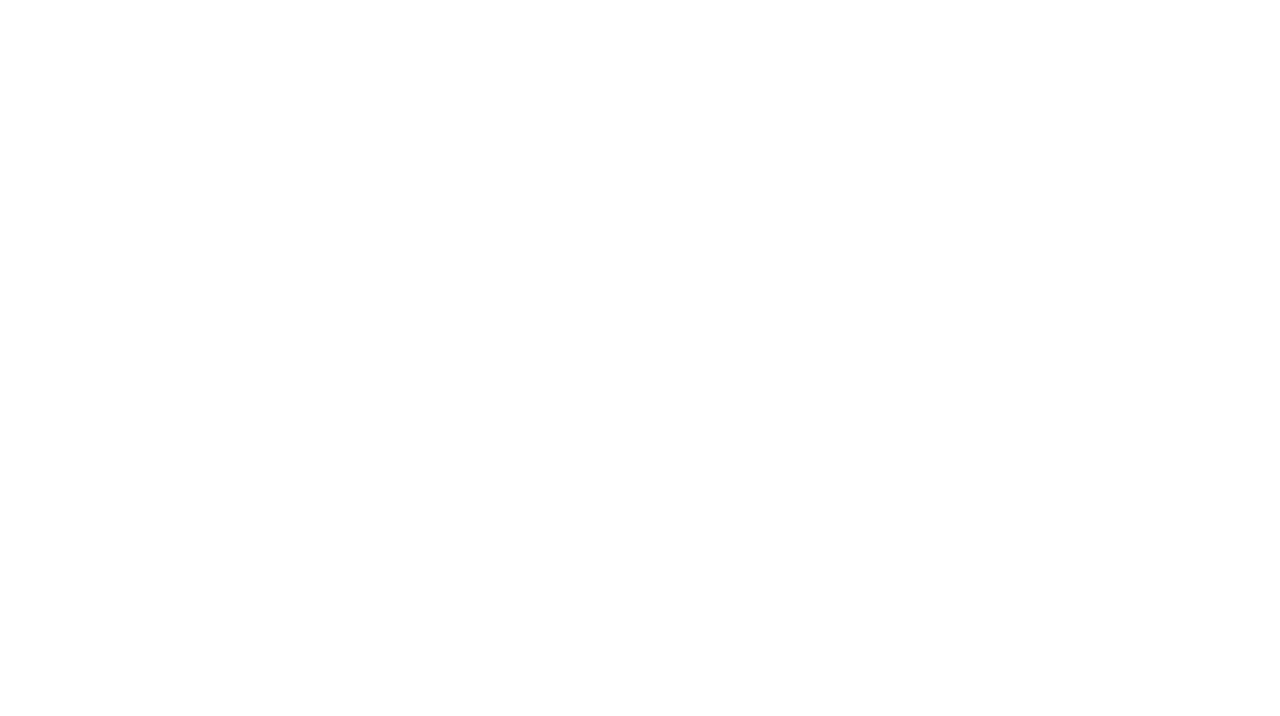
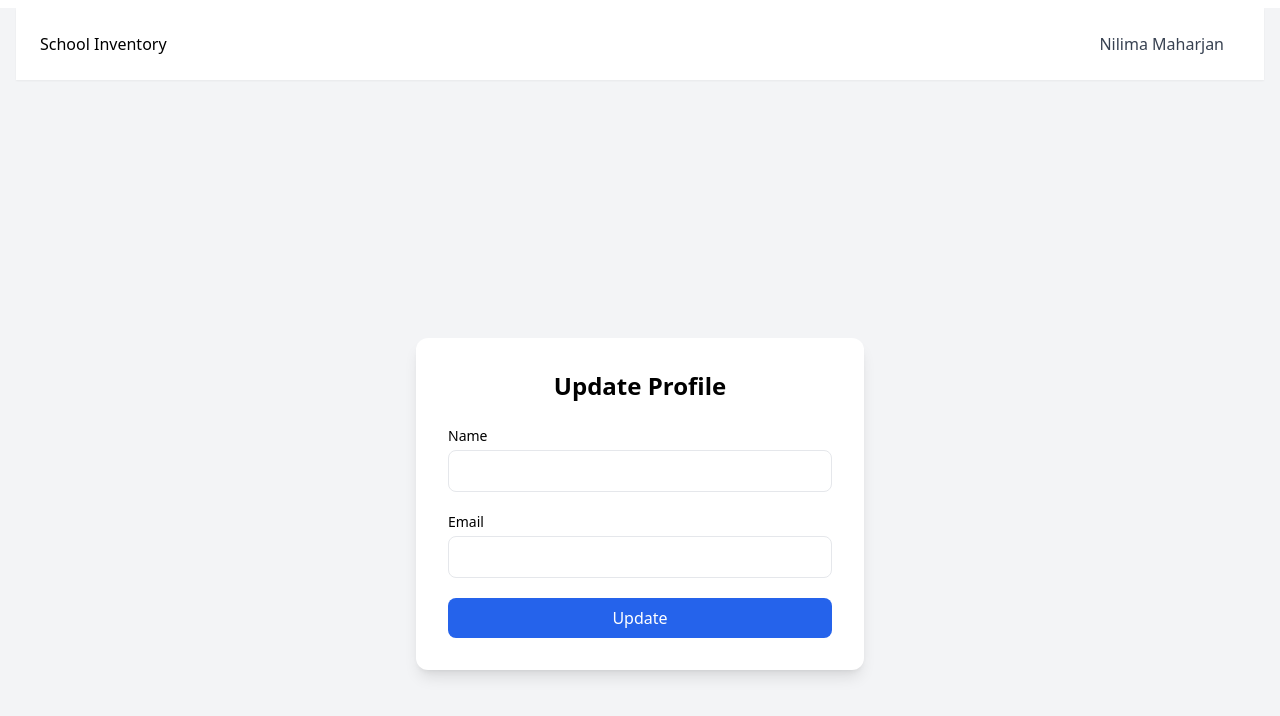
Before and after one commit to Rabn10/school-inventory-frontend, a React (Create React App) app: page /profile in a window 1280 px wide. Before the commit this address had no page. Shown: the top 716 px of the page. Built offline with nearby package versions, Linux system fonts and the light colour scheme; sample sign-in values are in the browser's storage; the HTML template or start-up script is replaced by a standard one.

Commit message:
UI design for user settings

```diff
--- a/package.json
+++ b/package.json
@@ -17,10 +17,10 @@
     "axios": "^1.10.0",
     "react": "^19.1.0",
     "react-dom": "^19.1.0",
+    "react-icons": "^5.5.0",
     "react-router-dom": "^7.6.2",
     "react-scripts": "5.0.1",
     "react-toastify": "^11.0.5",
-    "typescript": "^4.9.5",
     "web-vitals": "^2.1.4"
   },
   "scripts": {
@@ -49,6 +49,8 @@
   },
   "devDependencies": {
     "@types/react-router-dom": "^5.3.3",
-    "tailwindcss": "^3.4.17"
+    "sass": "^1.89.2",
+    "tailwindcss": "^3.4.17",
+    "typescript": "^5.8.3"
   }
 }
--- a/src/App.css
+++ b/src/App.css
@@ -32,6 +32,7 @@
   from {
     transform: rotate(0deg);
   }
+
   to {
     transform: rotate(360deg);
   }
--- a/src/App.tsx
+++ b/src/App.tsx
@@ -6,8 +6,16 @@ import { EmailVerify } from './pages/auth/EmailVerify';
 import { MantineProvider } from '@mantine/core';
 import Dashboard from './pages/dashboard/Dashboard';
 import PrivateRoute from './plugins/PrivateRoutes';
+import Profile from './pages/dashboard/user/Profile';
+import Layout from './pages/layout/Layout';
 
 function App() {
+
+  // const privateRoutes = [
+  //   { path: '/dashboard', element: <Dashboard /> },
+  //   { path: '/profile', element: <Profile /> },
+  // ];
+
   return (
     <MantineProvider defaultColorScheme="light">
       <Router>
@@ -16,14 +24,20 @@ function App() {
           <Route path="/register" element={<Register />} />
           <Route path="/auth/verifyEmail" element={<EmailVerify />} />
           {/* <Route path="/dashboard" element={<Dashboard />} /> */}
-          <Route
-            path="/dashboard"
-            element={
-              <PrivateRoute>
-                <Dashboard />
-              </PrivateRoute>
-            }
-          />
+
+          {/* {privateRoutes.map(({ path, element }) => (
+            <Route
+              key={path}
+              path={path}
+              element={<PrivateRoute>{element}</PrivateRoute>}
+            />
+          ))} */}
+
+          <Route element={<PrivateRoute><Layout /></PrivateRoute>}>
+            <Route path="/dashboard" element={<Dashboard />} />
+            <Route path="/profile" element={<Profile />} />
+          </Route>
+
         </Routes>
       </Router>
     </MantineProvider>
--- a/src/pages/dashboard/Dashboard.tsx
+++ b/src/pages/dashboard/Dashboard.tsx
@@ -1,10 +1,10 @@
+
+// import { AiOutlineLogout, AiOutlineUser } from "react-icons/ai";
+// import { BiLockAlt } from "react-icons/bi";
+
 const Dashboard = () => {
     return (
-        <div className="dashboard">
-            <h1>Dashboard</h1>
-            <p>Welcome to the School Inventory Dashboard!</p>
-            {/* Additional dashboard components can be added here */}
-        </div>
+        <div>Dashboard page</div>
     );
 }
 
--- /dev/null
+++ b/src/pages/dashboard/user/Profile.tsx
@@ -0,0 +1,41 @@
+import { Box, Text } from "@mantine/core";
+
+const Profile = () => {
+    return (
+        <div className="min-h-screen flex items-center justify-center bg-gray-100">
+            <div className="max-w-md w-full bg-white p-8 rounded-xl shadow-lg">
+                <h2 className="text-2xl font-bold text-center mb-6">Update Profile</h2>
+                <form className="space-y-5">
+                    <div>
+                        <label className="block mb-1 text-sm font-medium">Name</label>
+                        <input
+                            type="text"
+                            required
+                            className="w-full border px-4 py-2 rounded-lg focus:outline-none focus:ring-2 focus:ring-blue-500"
+                        // value={formData.email}
+                        // onChange={(e) => setFormData({ ...formData, email: e.target.value })}
+                        />
+                    </div>
+                    <div>
+                        <label className="block mb-1 text-sm font-medium">Email</label>
+                        <input
+                            type="email"
+                            required
+                            className="w-full border px-4 py-2 rounded-lg focus:outline-none focus:ring-2 focus:ring-blue-500"
+                        // value={formData.password}
+                        // onChange={(e) => setFormData({ ...formData, password: e.target.value })}
+                        />
+                    </div>
+                    <button
+                        type="submit"
+                        className="w-full bg-blue-600 text-white py-2 rounded-lg hover:bg-blue-700 transition"
+                    >
+                        Update
+                    </button>
+                </form>
+            </div>
+        </div>
+    )
+}
+
+export default Profile;
--- /dev/null
+++ b/src/pages/layout/Header.tsx
@@ -0,0 +1,48 @@
+// src/components/layout/Header.tsx
+
+import { Avatar, Group, Text } from "@mantine/core";
+import { Link } from "react-router-dom";
+import { DropDownItem } from "../../plugins/DropDownItem";
+
+const Header = () => {
+    return (
+        <div className="bg-white px-6 py-4 my-2 mx-4 flex items-center justify-between relative shadow-sm">
+            <Group className="flex items-center">
+                <Text size="lg" fw={500}>School Inventory</Text>
+            </Group>
+            <Group justify="flex-end">
+                <div className="group inline-block relative">
+                    <div className="bg-primary-200 text-gray-700 font-semibold py-2 px-4 rounded-full flex items-center cursor-pointer">
+                        <Avatar src="" radius="xl" styles={{ image: { objectFit: 'contain' } }} />
+                        <Text fw={500} className="pr-sm pl-xs text-primary-300 capitalize">Nilima Maharjan</Text>
+                    </div>
+                    <div className="absolute hidden text-gray-700 group-hover:block z-50 dropdown-menu mt-2 right-0">
+                        <DropDownItem>
+                            <Link to="/profile">
+                                <div className='flex items-center mr-md'>
+                                    <Text>Profile</Text>
+                                </div>
+                            </Link>
+                        </DropDownItem>
+                        <DropDownItem>
+                            <Link to='/change-password'>
+                                <div className='flex items-center mr-md'>
+                                    <Text>Change Password</Text>
+                                </div>
+                            </Link>
+                        </DropDownItem>
+                        <DropDownItem>
+                            <Link to='/logout'>
+                                <div className='flex items-center mr-md'>
+                                    <Text>Logout</Text>
+                                </div>
+                            </Link>
+                        </DropDownItem>
+                    </div>
+                </div>
+            </Group>
+        </div>
+    );
+};
+
+export default Header;
--- /dev/null
+++ b/src/pages/layout/Layout.tsx
@@ -0,0 +1,15 @@
+import Header from "./Header";
+import { Outlet } from "react-router-dom";
+
+const Layout = () => {
+    return (
+        <div className="min-h-screen bg-gray-100">
+            <Header />
+            <main className="p-4">
+                <Outlet />
+            </main>
+        </div>
+    );
+};
+
+export default Layout;
--- /dev/null
+++ b/src/plugins/DropDownItem.tsx
@@ -0,0 +1,21 @@
+// import React from "react";
+
+export interface IDropdownItem {
+    children: React.ReactNode;
+    onClick?: () => React.MouseEventHandler<HTMLDivElement> | undefined;
+    icon?: React.ReactNode;
+    className?: any;
+}
+
+export const DropDownItem = (props: IDropdownItem) => {
+    const { children, onClick, icon, className } = props;
+
+    return (
+        <div className="flex bg-white shadow-md px-xs py-sm hover:text-primary-700 hover:bg-primary-200">
+            <div className='flex items-center  mr-sm'>{icon}</div>
+            <div onClick={onClick} className={`${className}`} style={{ width: '100%' }}>
+                {children}
+            </div>
+        </div>
+    );
+}
```
Also changed, not shown: 1 other file (tests, documents, lock files or other folders).
